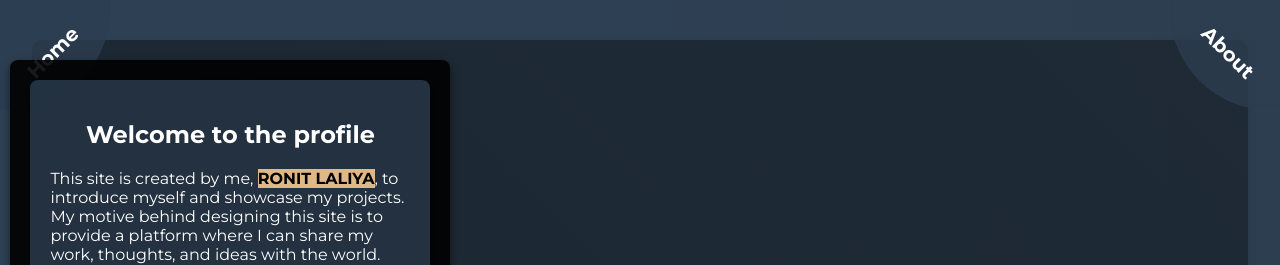
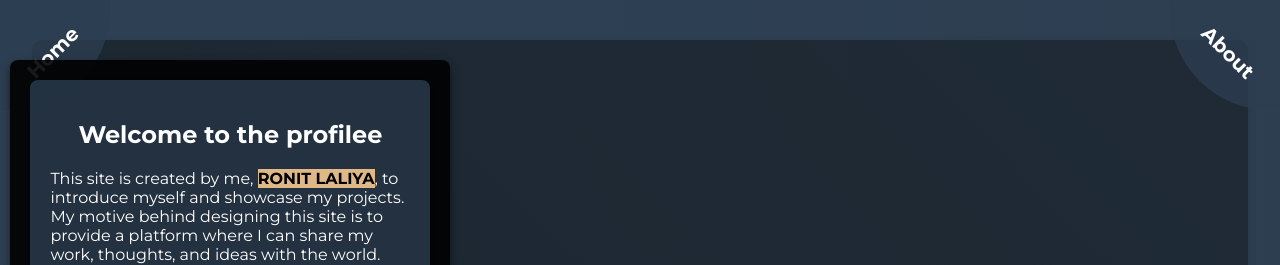
Before and after one commit to Ronitlaliya/portfolio, a plain HTML site: page index.html in a window 1280 px wide. Both pictures are taken after a click on the element "Home". Shown: the top 265 px of the page. Drawn offline with Linux system fonts and the light colour scheme; some packages are replaced by stand-ins of ours; a script that the page names is missing.

Commit message:
index.html

```diff
--- a/index.html
+++ b/index.html
@@ -31,7 +31,7 @@
     <!-- Info Containers -->
     <div class="info-container" id="home">
         <div class="card-content">
-            <center><h2>Welcome to the profile</h2></center>
+            <center><h2>Welcome to the profilee</h2></center>
             <p>This site is created by me, <span class="colorN">RONIT LALIYA</span>, to introduce myself and showcase my projects. My motive behind designing this site is to provide a platform where I can share my work, thoughts, and ideas with the world.</p>
             <p>I have always been passionate about technology and development. Creating this site allows me to connect with like-minded individuals and potential collaborators. Through this site, I aim to:</p>
             <ul>
```
